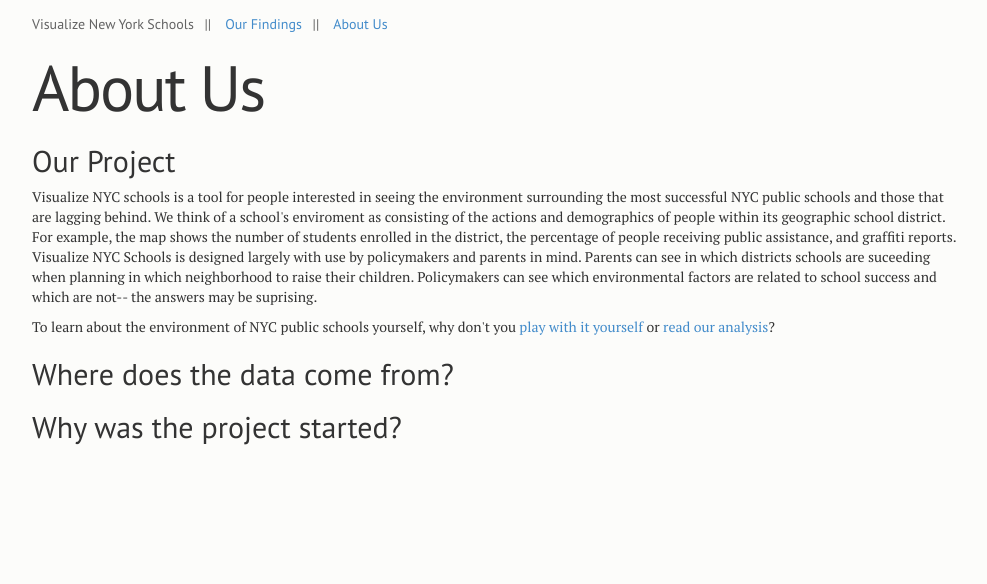
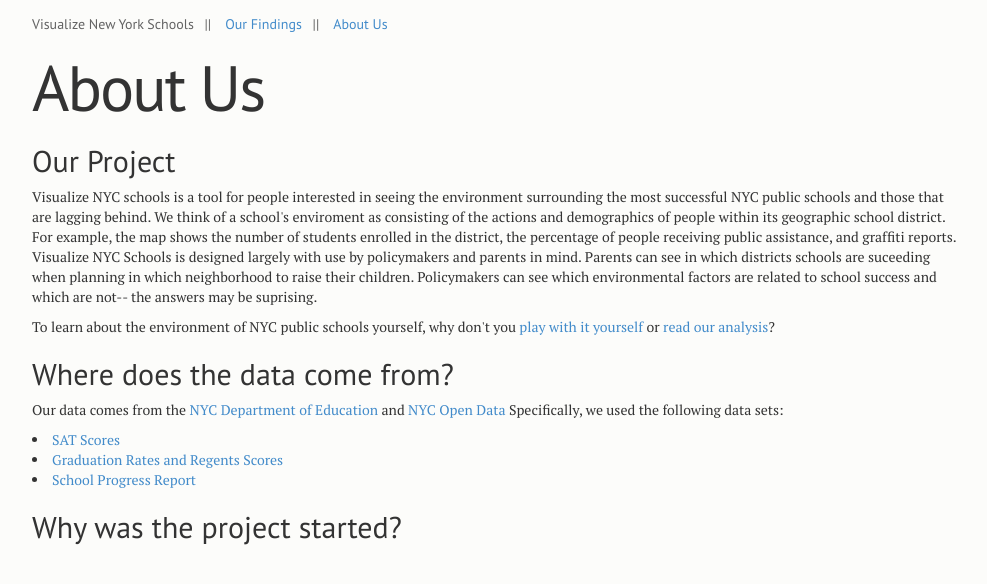
Before and after one commit to stepzhou/visualize-nyc-schools, a plain HTML site: page about.html in a window 1280 px wide. Shown: the whole page, without its empty margins (143-1130 px from the left). Drawn offline with Linux system fonts and the light colour scheme.

Commit message:
updated about me page

```diff
--- a/about.html
+++ b/about.html
@@ -26,6 +26,10 @@
       <p">Visualize NYC schools is a tool for people interested in seeing the environment surrounding the most successful NYC public schools and those that are lagging behind. We think of a school's enviroment as consisting of the actions and demographics of people within its geographic school district. For example, the map shows the number of students enrolled in the district, the percentage of people receiving public assistance, and graffiti reports. Visualize NYC Schools is designed largely with use by policymakers and parents in mind. Parents can see in which districts schools are suceeding when planning in which neighborhood to raise their children. Policymakers can see which environmental factors are related to school success and which are not-- the answers may be suprising. </p>
       <p>To learn about the environment of NYC public schools yourself, why don't you <a href = "index.html">play with it yourself</a> or <a href = findings.html>read our analysis</a>?</p>
       <h2>Where does the data come from?</h2>
+      <p>Our data comes from the <a href = 'http://schools.nyc.gov/Accountability/default.htm'> NYC Department of Education </a> and <a href = "https://nycopendata.socrata.com/data?cat=education"> NYC Open Data </a> Specifically, we used the following data sets:</p>
+      <li><a href = 'https://nycopendata.socrata.com/Education/SAT-Results/f9bf-2cp4?'> SAT Scores </a> </li>
+      <li> <a href = 'https://data.cityofnewyork.us/Education/Graduation-Outcomes-Class-Of-2010-Regents-based-Ma/k8hv-56d7'> Graduation Rates and Regents Scores</a></li>
+      <li> <a href = 'http://schools.nyc.gov/Accountability/tools/report/default.htm'> School Progress Report </a> </li>
       <h2>Why was the project started?</h2>
   </body>
 </html>
```
